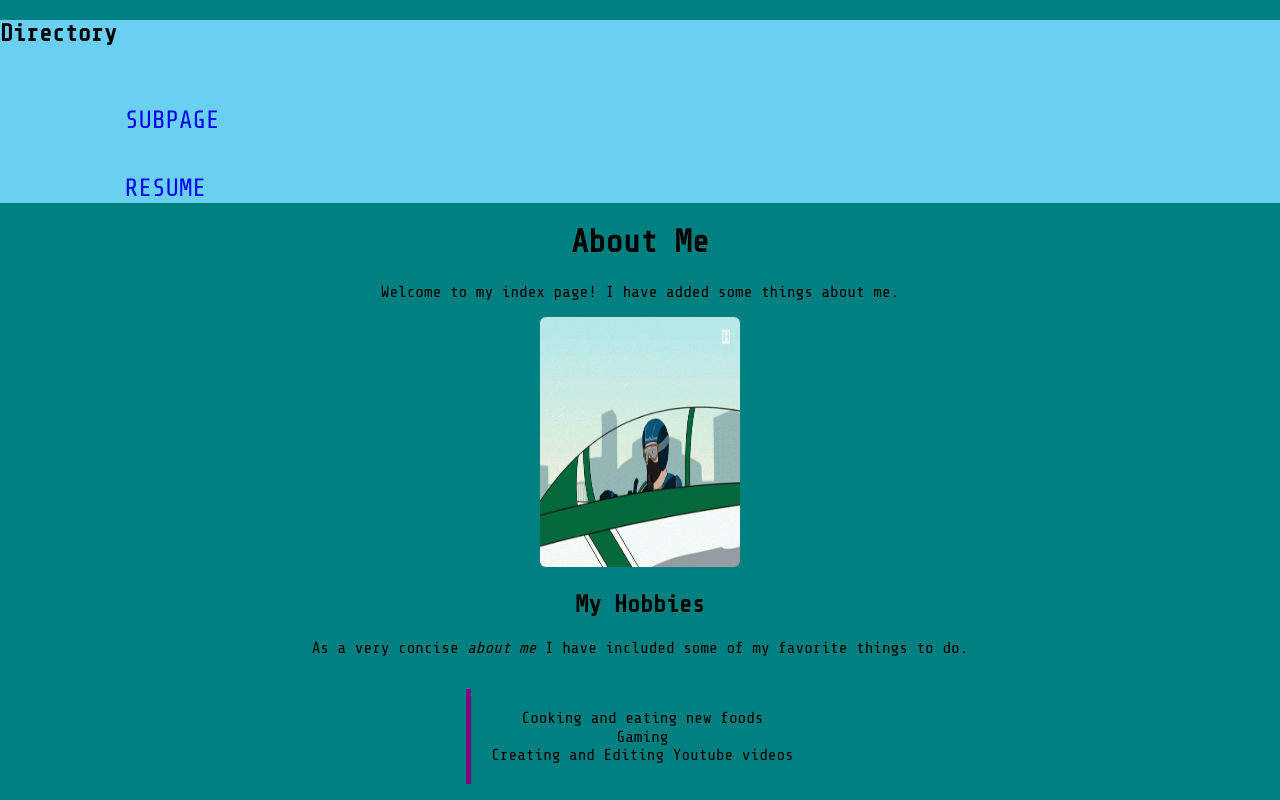
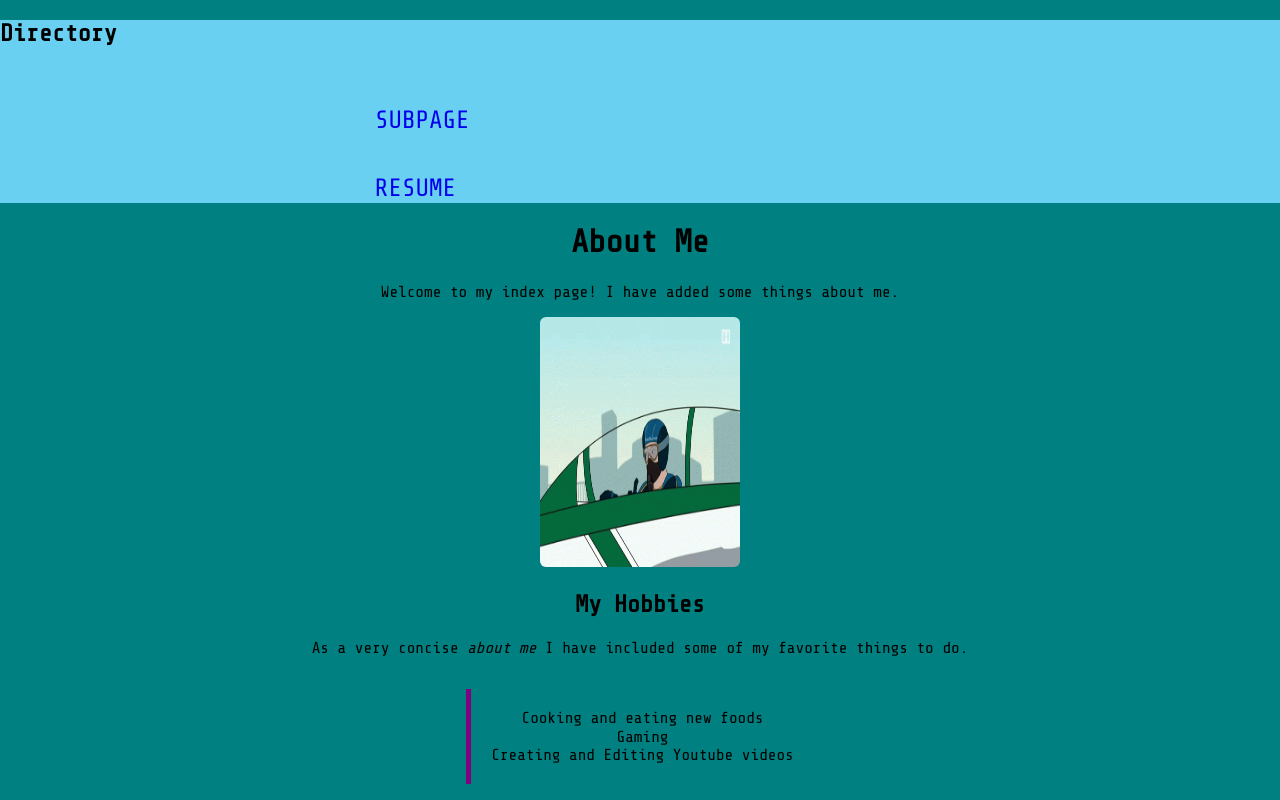
Before and after one commit to AAlag07/Project2, a plain HTML site: page index.html in a window 1280 px wide. Shown: the top 800 px of the page. Drawn offline with nearby package versions, Linux system fonts and the light colour scheme.

Commit message:
Update style.css

```diff
--- a/css/style.css
+++ b/css/style.css
@@ -29,14 +29,13 @@ nav {
 nav ul {
 		padding: 0;
 		margin: 0;
-		text-align: center;
 }
 
 nav li {
 		display: inline-block;
 		float: left;
-		margin-left: 5em;
-		margin-right: 30em;
+		margin-left: 15em;
+		margin-right: 20em;
 		padding-top: 1.560em;
 		font-size: 25px;
 		position: relative;
```
